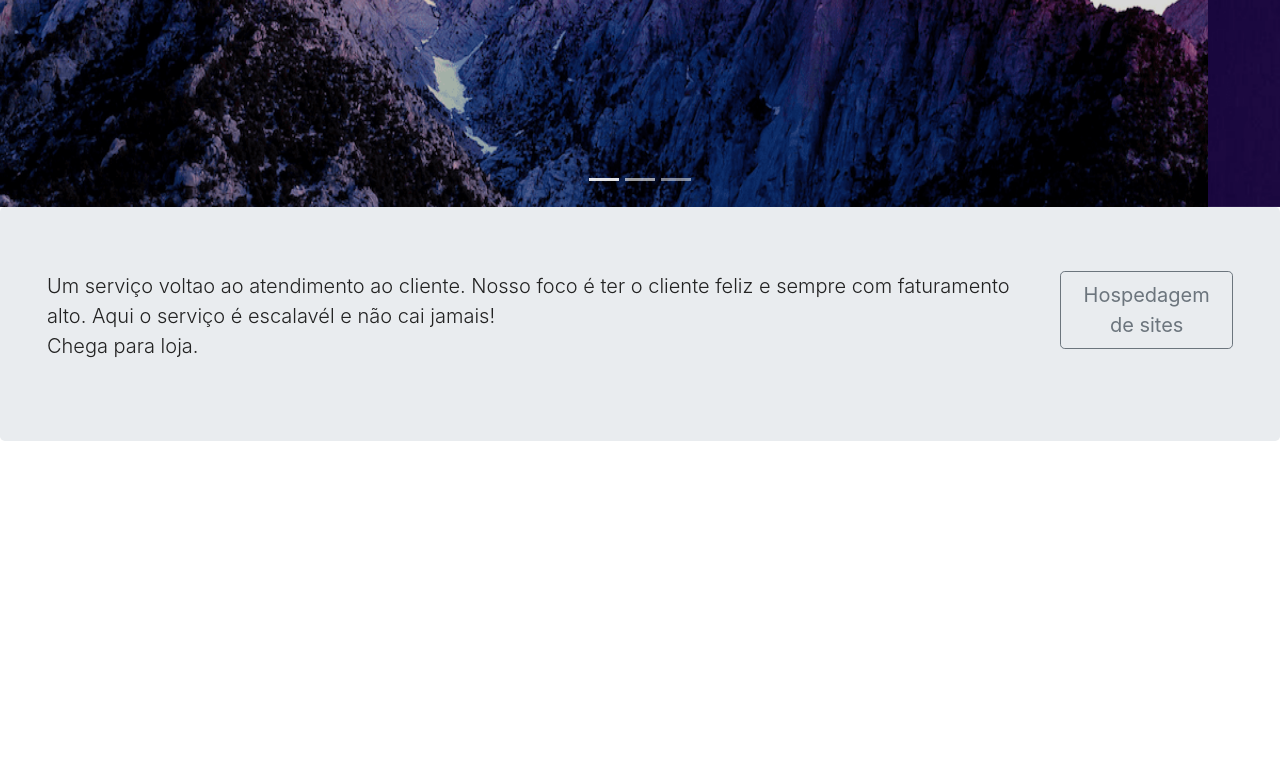
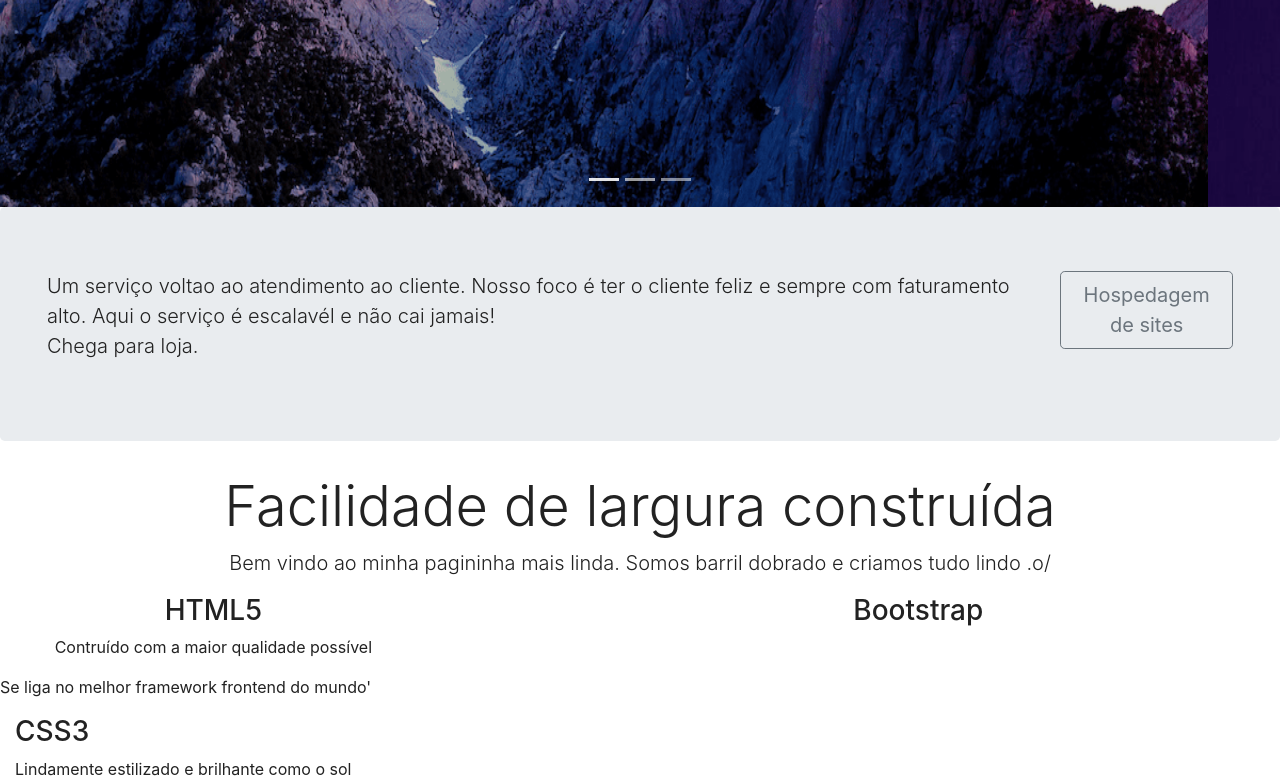
Before and after one commit to erikmarquesfsa/proj1_fan, a plain HTML site: page index.html in a window 1280 px wide. Shown: the part 678-1459 px from the top of the page. Before the commit the page ends 1119 px from the top, so only its background shows below. Drawn offline with nearby package versions, Linux system fonts and the light colour scheme.

Commit message:
Update index.html

```diff
--- a/index.html
+++ b/index.html
@@ -81,6 +81,44 @@
         </div>
     </div>
 
+    <div class="container-fluid padding">
+        <div class="row welcome text-center">
+            <div class="col-12">
+                <h1 class="display-4">Facilidade de largura construída</h1>
+            </div>
+            <hr>
+            <div class="col-12">
+                <p class="lead">
+                    Bem vindo ao minha pagininha mais linda. Somos barril dobrado e criamos tudo lindo .o/
+                </p>
+            </div>
+        </div>
+    </div>
+
+    <div class="container-fluid padding">
+        <div class="row text-center padding">
+            <div class="col-xs-12 col-sm-6 col-md-4">
+                <h3>HTML5</h3>
+                <p>Contruído com a maior qualidade possível</p>
+            </div>
+            <div class="col-xs-12 col-sm-6 col-md-4"></div>
+                <h3>Bootstrap</h3>
+                <p>Se liga no melhor framework frontend do mundo'</p>
+            </div>
+            <div class="col-xs-12 col-sm-6 col-md-4"></div>
+                <h3>CSS3</h3>
+                <p>Lindamente estilizado e brilhante como o sol</p>
+            </div>
+        </div>
+    </div>
+
+
+
+
+
+
+
+
 
     <script src="https://cdn.jsdelivr.net/npm/jquery@3.5.1/dist/jquery.slim.min.js" integrity="sha384-DfXdz2htPH0lsSSs5nCTpuj/zy4C+OGpamoFVy38MVBnE+IbbVYUew+OrCXaRkfj" crossorigin="anonymous"></script>
 <script src="https://cdn.jsdelivr.net/npm/bootstrap@4.6.2/dist/js/bootstrap.bundle.min.js" integrity="sha384-Fy6S3B9q64WdZWQUiU+q4/2Lc9npb8tCaSX9FK7E8HnRr0Jz8D6OP9dO5Vg3Q9ct" crossorigin="anonymous"></script>
```
